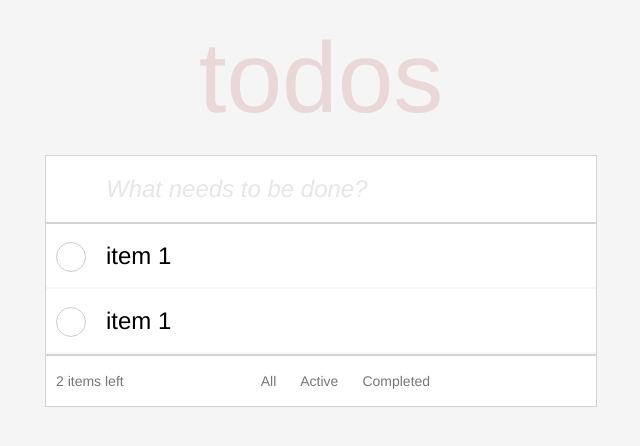
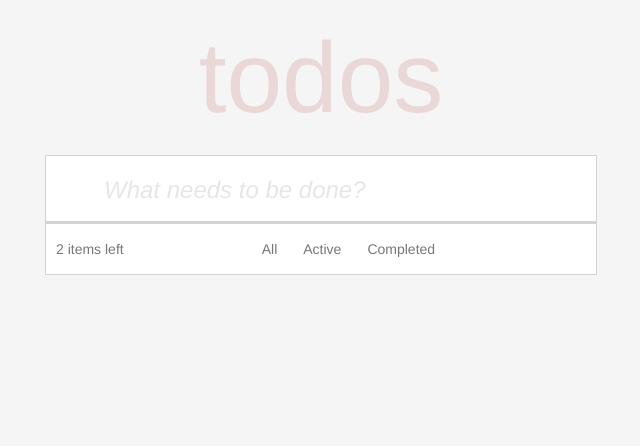
Before and after one commit to evachengrq/To-do-list-React, a React (Create React App) app: page / in a window 1280 px wide. Shown: the top 446 px of the page, without its empty margins (319-959 px from the left). Built offline with nearby package versions, Linux system fonts and the light colour scheme.

Commit message:
[evacheng]feat: implemented add to do item function

```diff
--- a/package.json
+++ b/package.json
@@ -51,6 +51,5 @@
   "license": "ISC",
   "bugs": {
     "url": "https://github.com/evachengrq/To-do-list-React/issues"
-  },
-  "homepage": "https://github.com/evachengrq/To-do-list-React#readme"
+  }
 }
--- a/src/App.js
+++ b/src/App.js
@@ -3,14 +3,26 @@ import Header from './Components/Header'
 import Input from './Components/Input'
 import Footer from './Components/Footer'
 import TodoItems from './Components/TodoItems'
-import React from 'react'
+import React, { useState } from 'react'
 
 function App() {
+  const [todoItems, setTodoItems] = useState([])
+  const getInput = (input) => {
+    setTodoItems((state)=> {
+      const newItem = {
+        value: input,
+        isCompleted: false,
+        id: Math.floor(Math.random() * 10000)
+      }
+      return [...state, newItem]
+    })
+  }
+
   return (
     <div className="App">
       <Header/>
-      <Input/>
-      <TodoItems/>
+      <Input handleSubmit={getInput} itemLength={todoItems.length} />
+      <TodoItems todoItems={todoItems}/>
       <Footer/>
     </div>
   );
--- a/src/Components/Footer.css
+++ b/src/Components/Footer.css
@@ -23,6 +23,7 @@
 
 .status li {
   margin-right: 10px;
+  border: 1px solid transparent;
   padding: 3px 7px;
 }
 
--- a/src/Components/Input.css
+++ b/src/Components/Input.css
@@ -1,15 +1,42 @@
+.input-section {
+  margin: 0 auto;
+  padding: 16px 0;
+  background-color: white;
+  width: 550px;
+  height: 33px;
+  border: 1px solid lightgray;
+  border-bottom: none;
+  text-align: right;
+}
+
+.select-all-button {
+  background-color: transparent;
+  border: none;
+  transform: rotate(90deg);
+  color: #e6e6e6;
+  font-size: 22px;
+  margin-right: 20px;
+}
+
 .input {
-  padding: 16px 16px 16px 60px;
-  background-color: white;
   width: 474px;
-  line-height: 1.4em;
+  height: 33px;
+  margin-right: 16px;
   font-weight: 300;
   font-family: inherit;
   font-size: 24px;
-  border: 1px solid lightgray;
+  border: none;
 }
 
 .input::-webkit-input-placeholder {
   font-style: italic;
   color: #e6e6e6;
 }
+
+.input:focus {
+  outline: none;
+}
+
+.hidden {
+  display: none;
+}
--- a/src/Components/Input.js
+++ b/src/Components/Input.js
@@ -2,10 +2,19 @@ import './Input.css'
 import React from 'react'
 
 
-function Input() {
+function Input(props) {
+  const handleKeyDown = (event) => {
+    if(event.key === 'Enter') {
+      const input = event.target.value
+      event.target.value = ''
+      return props.handleSubmit(input)
+    }
+  }
+
   return(
-    <section>
-      <input type="text" placeholder="What needs to be done?" className="input"></input>
+    <section className="input-section">
+      <button className={props.itemLength > 0 ? "select-all-button" : "select-all-button hidden"} >❯</button>
+      <input type="text" placeholder="What needs to be done?" className="input" onKeyDown={handleKeyDown}></input>
     </section>
   )
 }
--- a/src/Components/TodoItem.css
+++ b/src/Components/TodoItem.css
@@ -6,6 +6,7 @@
   box-shadow: inset 0 -2px 1px rgba(0,0,0,0.03);
   font-weight: 200;
   font-family: inherit;
+  border-bottom: none;
 }
 
 .container {
--- a/src/Components/TodoItem.js
+++ b/src/Components/TodoItem.js
@@ -1,16 +1,18 @@
 import './TodoItem.css'
 import React from 'react'
 
-function TodoItem() {
+function TodoItem({todoItem}) {
+
+  const {isCompleted, value} = todoItem
   return (
-    <section className="todo-item">
+    <section className={isCompleted ? "todo-item-completed" : "todo-item"}>
       <div className="container">
         <div className="round">
           <input type="checkbox" id="checkbox" />
           <label htmlFor="checkbox"></label>
         </div>
       </div>
-      <p className="item-text">item 1</p>
+      <p className="item-text">{value}</p>
       <button className="delete-button">×</button>
     </section>
   )
--- a/src/Components/TodoItems.js
+++ b/src/Components/TodoItems.js
@@ -3,11 +3,12 @@ import TodoItem from './TodoItem'
 import React from 'react'
 
 
-function TodoItems() {
+function TodoItems(props) {
+  const todoItems = props.todoItems
+
   return(
     <section className="todo-items">
-      <TodoItem/>
-      <TodoItem/>
+      {todoItems.map(element => <TodoItem key={element.id} todoItem={element} status={element}/>)}
     </section>
   )
 }
```
Also changed, not shown: .eslintrc.js, 1 other file (tests, documents, lock files or other folders).
